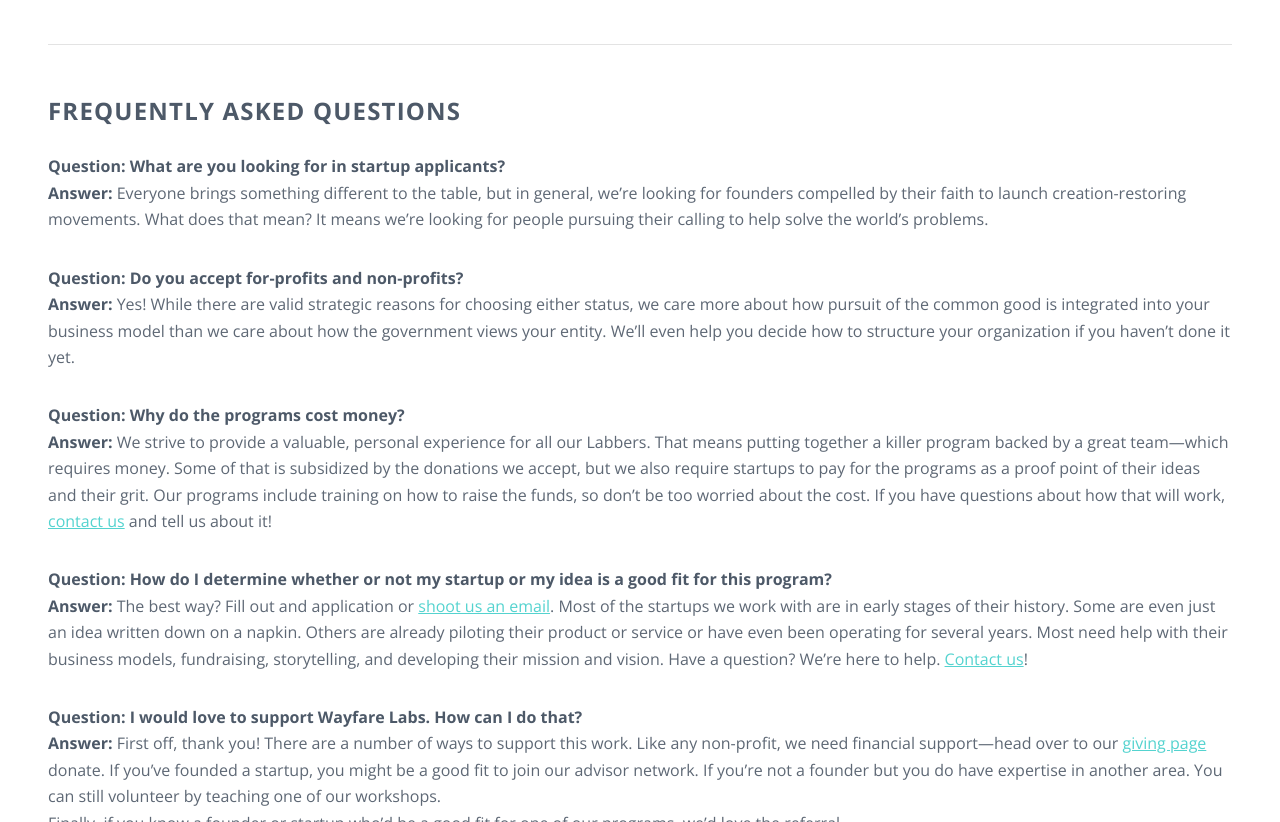
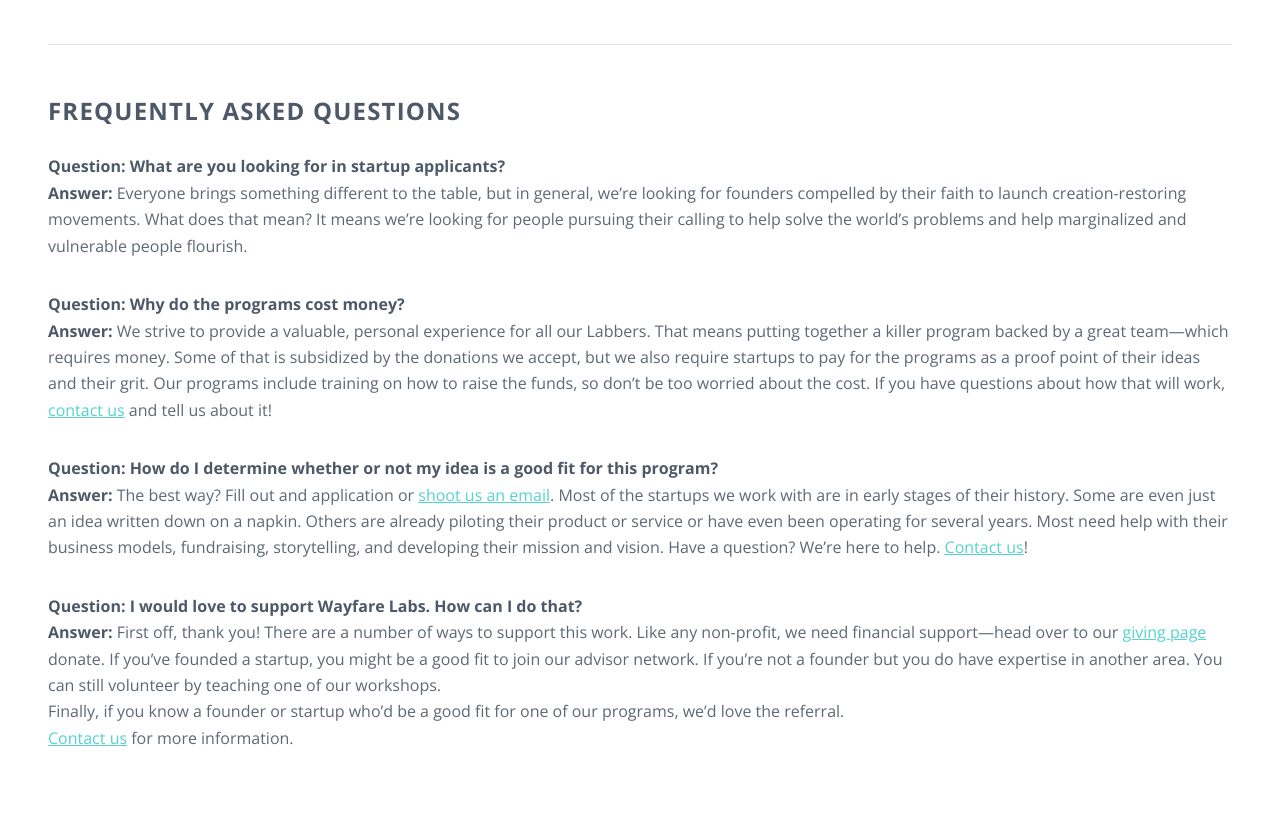
Before and after one commit to wayfareio/wayfarelabs.org, a Jekyll site: the page built from apply.markdown, in a window 1280 px wide and 900 px high, scrolled down 1313 px, cut to the strip 78-900 px from the top of the window. Built offline with Jekyll 4.4.1, drawn with Linux system fonts in a browser that asks for light colours; comment, search, counter and statistics services are not loaded; some of the changed text lies outside the part shown.

Commit message:
Updated Apply

```diff
--- a/apply.markdown
+++ b/apply.markdown
@@ -25,15 +25,12 @@
 ## Frequently Asked Questions
 
 **Question: What are you looking for in startup applicants?**
-**Answer:** Everyone brings something different to the table, but in general, we're looking for founders compelled by their faith to launch creation-restoring movements. What does that mean? It means we're looking for people pursuing their calling to help solve the world's problems.
-
-**Question: Do you accept for-profits and non-profits?**
-**Answer:** Yes! While there are valid strategic reasons for choosing either status, we care more about how pursuit of the common good is integrated into your business model than we care about how the government views your entity. We'll even help you decide how to structure your organization if you haven't done it yet.
+**Answer:** Everyone brings something different to the table, but in general, we're looking for founders compelled by their faith to launch creation-restoring movements. What does that mean? It means we're looking for people pursuing their calling to help solve the world's problems and help marginalized and vulnerable people flourish.
 
 **Question: Why do the programs cost money?**
 **Answer:** We strive to provide a valuable, personal experience for all our Labbers. That means putting together a killer program backed by a great team---which requires money. Some of that is subsidized by the donations we accept, but we also require startups to pay for the programs as a proof point of their ideas and their grit. Our programs include training on how to raise the funds, so don't be too worried about the cost. If you have questions about how that will work, [contact us](/contact) and tell us about it!
 
-**Question: How do I determine whether or not my startup or my idea is a good fit for this program?**
+**Question: How do I determine whether or not my idea is a good fit for this program?**
 **Answer:** The best way? Fill out and application or [shoot us an email](/contact). Most of the startups we work with are in early stages of their history. Some are even just an idea written down on a napkin. Others are already piloting their product or service or have even been operating for several years. Most need help with their business models, fundraising, storytelling, and developing their mission and vision. Have a question? We're here to help. [Contact us](/contact)!
 
 **Question: I would love to support Wayfare Labs. How can I do that?**
```
Also changed, not shown: other parts of apply.markdown (+1 -1 lines).
